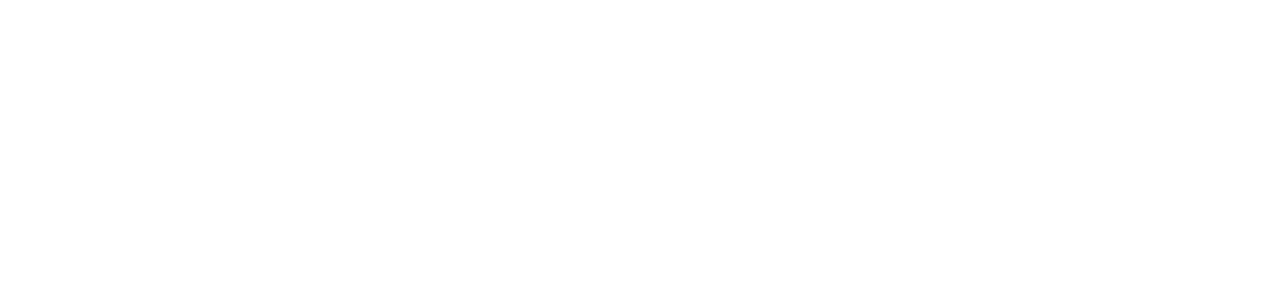
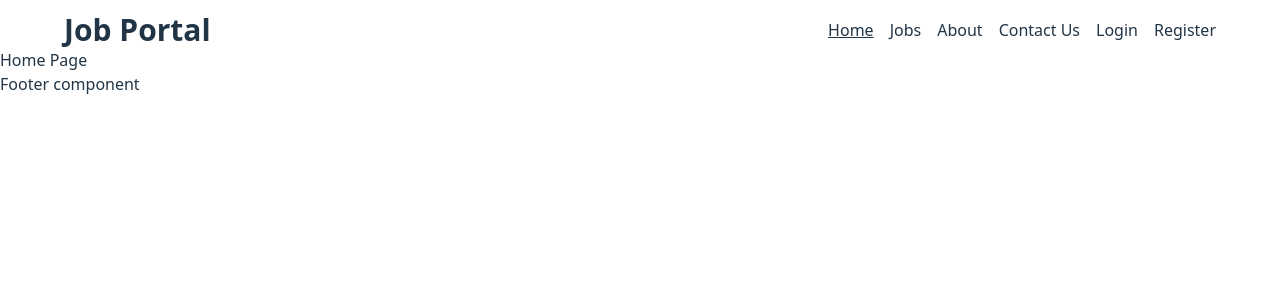
Before and after one commit to AlazarBe/Job-Finding-Portal, a React (Vite) app: page / in a window 1280 px wide. Shown: the top 300 px of the page. Built offline with nearby package versions, Linux system fonts and the light colour scheme.

Commit message:
created navbar

```diff
--- a/src/App.jsx
+++ b/src/App.jsx
@@ -1,3 +1,7 @@
+import { Route } from "react-router"
+import { Routes } from "react-router"
+import { BrowserRouter } from "react-router"
+import Layout from "./components/Layout"
 
 
 function App() {
@@ -5,7 +9,13 @@
 
   return (
     <>
-
+     <BrowserRouter>
+     <Routes>
+      <Route element={<Layout />} >
+      <Route path="/" element={<div>Home Page</div>} />
+      </Route>
+     </Routes>
+     </BrowserRouter>
     </>
   )
 }
--- /dev/null
+++ b/src/components/Footer.jsx
@@ -0,0 +1,9 @@
+function Footer() {
+    return (
+        <div>
+            Footer component
+        </div>
+    )
+}
+
+export default Footer
--- /dev/null
+++ b/src/components/Header.jsx
@@ -0,0 +1,55 @@
+import { NavLink } from "react-router";
+import { Link } from "react-router";
+
+const navLinks = [
+  {
+    name: "Home",
+    to: "/",
+  },
+  {
+    name: "Jobs",
+    to: "/jobs",
+  },
+  {
+    name: "About",
+    to: "/about",
+  },
+  {
+    name: "Contact Us",
+    to: "/contact",
+  },
+  {
+    name: "Login",
+    to: "/login",
+  },
+  {
+    name: "Register",
+    to: "/register",
+  },
+];
+
+function Header() {
+  return (
+    <div className="w-6xl mx-auto flex justify-between mt-3 items-center">
+      <h1 className="font-bold text-3xl">Job Portal</h1>
+      <div>
+        <nav>
+          <ul className="flex gap-4">
+            {navLinks.map((link) => (
+              <li key={link.name} className="hover:text-blue-500 transition-colors duration-200">
+                <NavLink
+                  className={({ isActive }) => (isActive ? "underline" : "")}
+                  to={link.to}
+                >
+                 {link.name}
+                </NavLink>
+              </li>
+            ))}
+          </ul>
+        </nav>
+      </div>
+    </div>
+  );
+}
+
+export default Header;
--- /dev/null
+++ b/src/components/Layout.jsx
@@ -0,0 +1,16 @@
+
+import Header from "./Header"
+import Footer from "./Footer"
+import { Outlet } from "react-router"
+
+function Layout() {
+    return (
+        <div>
+            <Header />
+            <Outlet />
+            <Footer />
+        </div>
+    )
+}
+
+export default Layout
```
